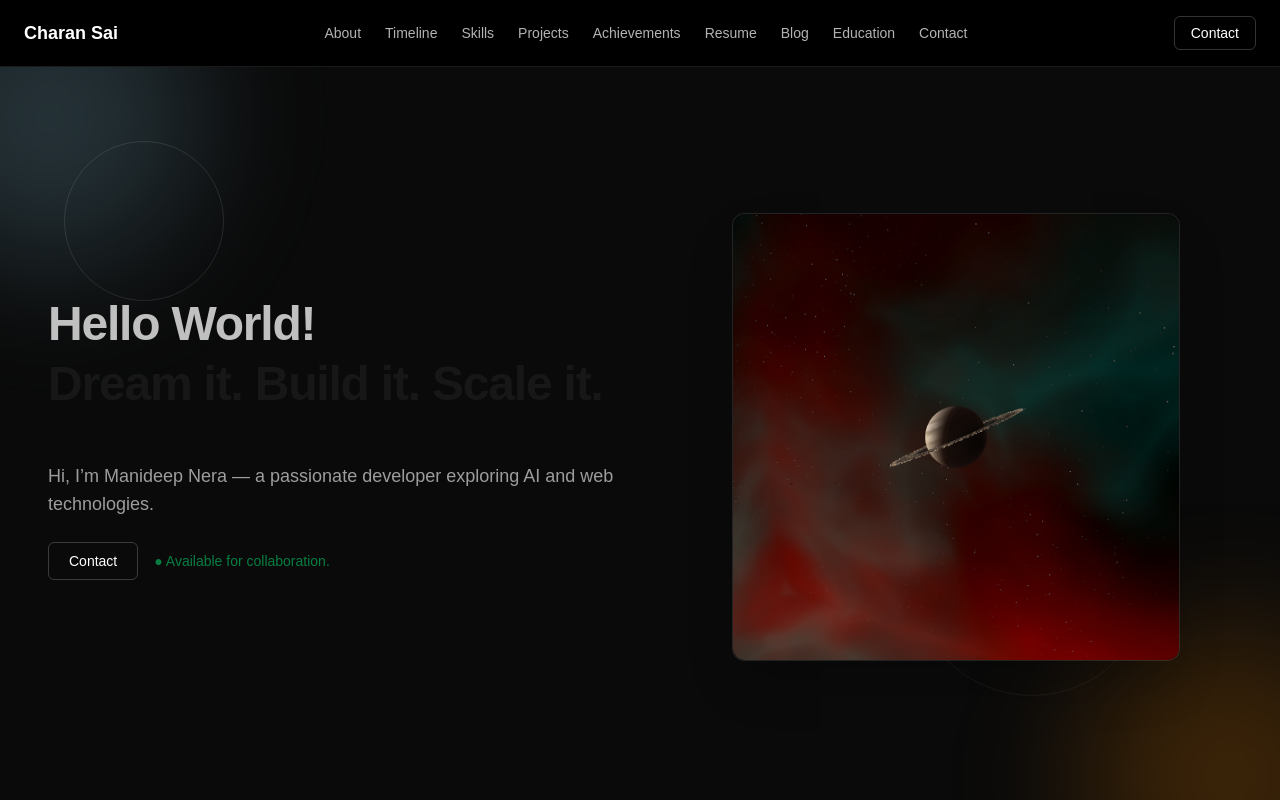
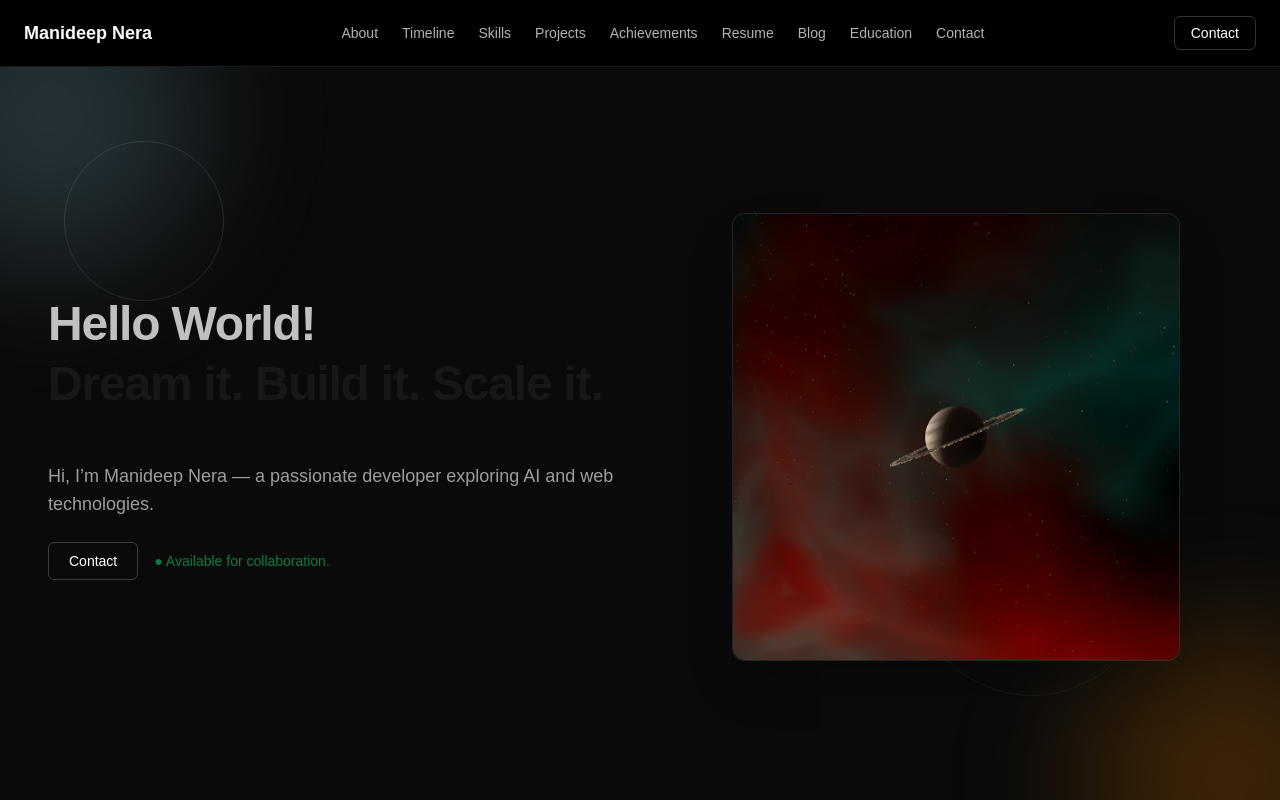
Before and after one commit to manideepnera/Portfolio, a Next.js app: page / in a window 1280 px wide. Shown: the top 800 px of the page. Built offline with nearby package versions, Linux system fonts and the light colour scheme.

Commit message:
Updated Name

```diff
--- a/src/app/components/Navbar.tsx
+++ b/src/app/components/Navbar.tsx
@@ -59,7 +59,7 @@ const Navbar: React.FC<NavbarProps> = ({
           className="text-white font-semibold text-lg cursor-pointer"
           onClick={() => scrollToSection(homeRef)}
         >
-          Charan Sai
+          Manideep Nera
         </div>
 
         {/* Desktop Nav */}
```
Also changed, not shown: src/app/page.tsx (indentation only).
